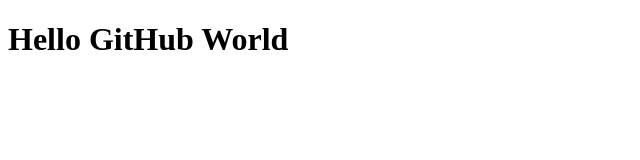
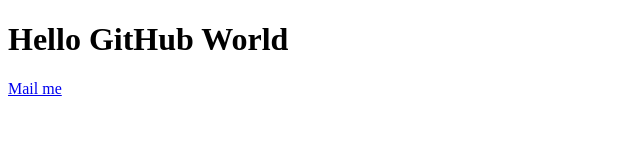
Before and after one commit to arthuroink/HelloWorld, a plain HTML site: page index.html in a window 1280 px wide. Shown: the full height of the page, 0-640 px from the left. Drawn offline with Linux system fonts and the light colour scheme.

Commit message:
Mailto added

```diff
--- a/index.html
+++ b/index.html
@@ -5,5 +5,6 @@
 </head>
 <body>
 <h1>Hello GitHub World</h1>
+<a href="mailto:macintosh_bud@hotmail.com">Mail me</a>
 </body>
 </html>
```
